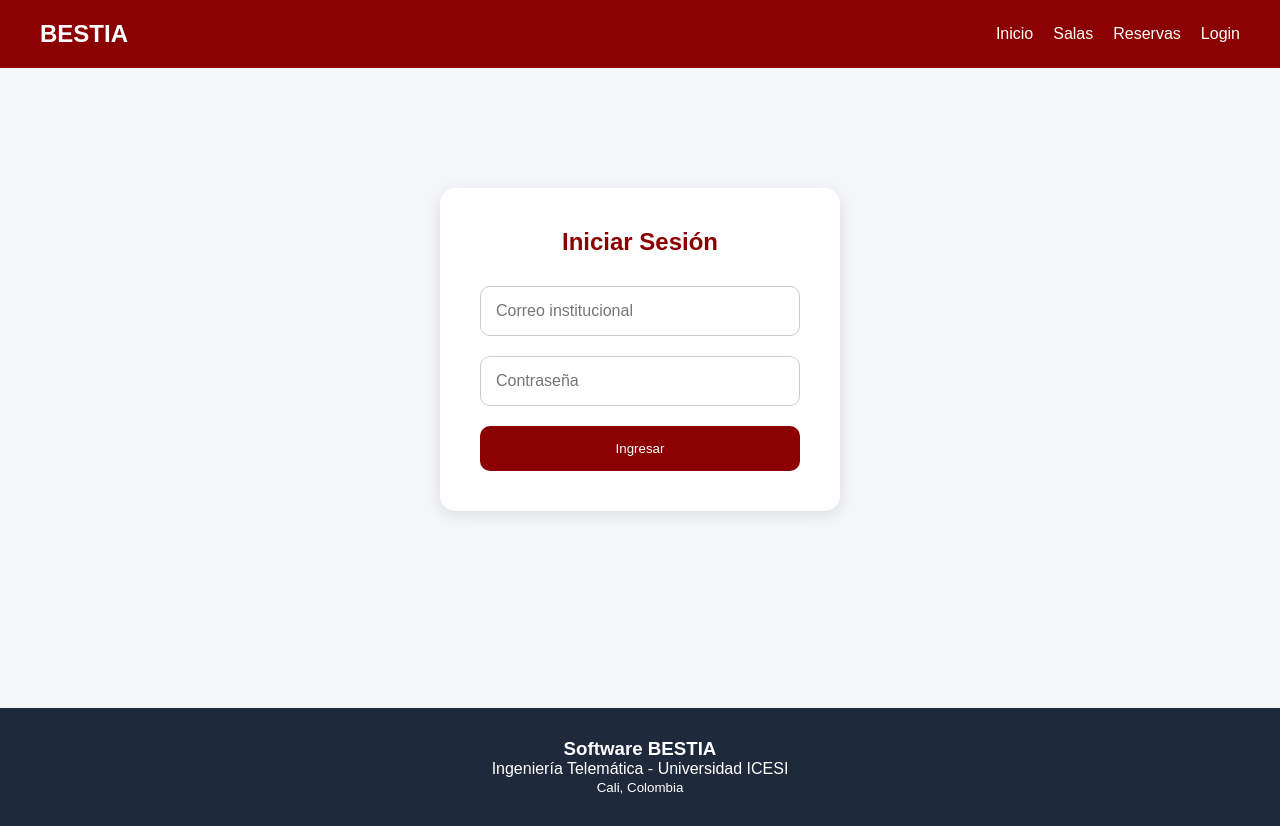
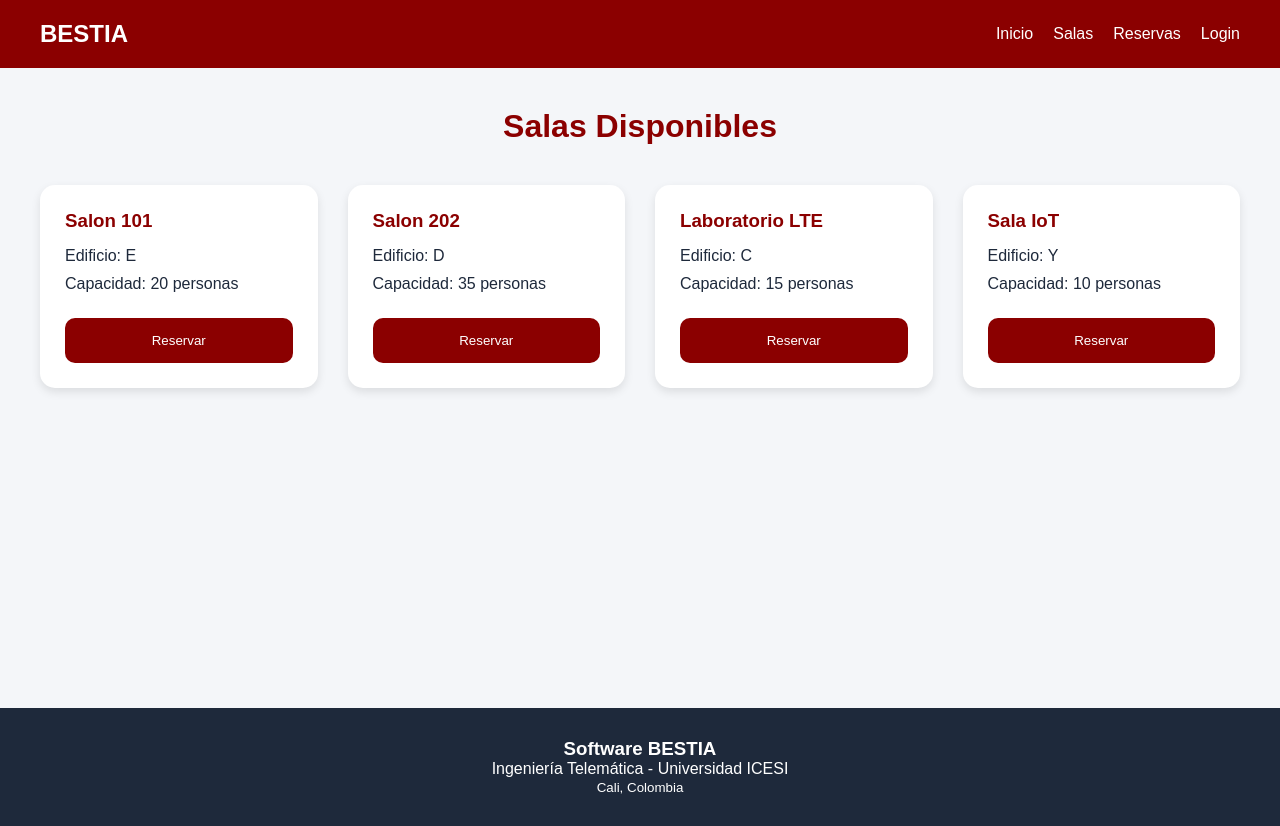
Before and after one commit to St4lin-39/Frontend-BESTIA, a React (Vite) app in the folder frontend-bestias/: page / in a window 1280 px wide. Built offline with nearby package versions, Linux system fonts and the light colour scheme.

Commit message:
New views

```diff
--- a/frontend-bestias/src/App.css
+++ b/frontend-bestias/src/App.css
@@ -140,3 +140,53 @@ body{
 
     font-size: 1rem;
 }
+
+/* TITULOS */
+
+.page-title{
+    text-align: center;
+    margin-bottom: 40px;
+    color: #8b0000;
+}
+
+/* SALAS */
+
+.salas-container{
+
+    display: grid;
+
+    grid-template-columns: repeat(auto-fit, minmax(250px, 1fr));
+
+    gap: 30px;
+}
+
+.sala-card{
+
+    background-color: white;
+
+    padding: 25px;
+
+    border-radius: 15px;
+
+    box-shadow: 0px 4px 10px rgba(0,0,0,0.1);
+
+    transition: 0.3s;
+}
+
+.sala-card:hover{
+    transform: translateY(-5px);
+}
+
+.sala-card h3{
+    color: #8b0000;
+    margin-bottom: 15px;
+}
+
+.sala-card p{
+    margin-bottom: 10px;
+}
+
+.sala-card button{
+    margin-top: 15px;
+    width: 100%;
+}
--- a/frontend-bestias/src/App.jsx
+++ b/frontend-bestias/src/App.jsx
@@ -1,8 +1,8 @@
-import {Login} from "./pages/Login"
+import {Reservas} from "./pages/Reservas"
 function App() {
   return (
     <>
-      <Login />
+      <Reservas />
     </>
   )
 }
--- a/frontend-bestias/src/components/SalaCard.jsx
+++ b/frontend-bestias/src/components/SalaCard.jsx
@@ -0,0 +1,23 @@
+export function SalaCard({ sala }) {
+
+    return (
+
+        <div className="sala-card">
+
+            <h3>{sala.nombre}</h3>
+
+            <p>
+                Edificio: {sala.edificio}
+            </p>
+
+            <p>
+                Capacidad: {sala.capacidad} personas
+            </p>
+
+            <button className="primary-button">
+                Reservar
+            </button>
+
+        </div>
+    )
+}
--- a/frontend-bestias/src/components/SalasList.jsx
+++ b/frontend-bestias/src/components/SalasList.jsx
@@ -0,0 +1,23 @@
+import {salas} from "../data/salas"
+import {SalaCard} from "./SalaCard"
+
+export function SalasList() {
+
+    return (
+
+        <div className="salas-container">
+
+            {
+                salas.map((sala) => (
+
+                    <SalaCard
+                        key={sala.id}
+                        sala={sala}
+                    />
+
+                ))
+            }
+
+        </div>
+    )
+}
--- a/frontend-bestias/src/data/Salas.js
+++ b/frontend-bestias/src/data/Salas.js
@@ -0,0 +1,31 @@
+export const salas = [
+
+    {
+        id: 1,
+        nombre: "Salon 101",
+        edificio: "E",
+        capacidad: 20
+    },
+
+    {
+        id: 2,
+        nombre: "Salon 202",
+        edificio: "D",
+        capacidad: 35
+    },
+
+    {
+        id: 3,
+        nombre: "Laboratorio LTE",
+        edificio: "C",
+        capacidad: 15
+    },
+
+    {
+        id: 4,
+        nombre: "Sala IoT",
+        edificio: "Y",
+        capacidad: 10
+    }
+
+]
--- a/frontend-bestias/src/pages/Reservas.jsx
+++ b/frontend-bestias/src/pages/Reservas.jsx
@@ -0,0 +1,18 @@
+import {Layout} from "../components/Layout"
+import {SalasList} from "../components/SalasList"
+
+export function Reservas() {
+
+    return (
+
+        <Layout>
+
+            <h1 className="page-title">
+                Salas Disponibles
+            </h1>
+
+            <SalasList />
+
+        </Layout>
+    )
+}
```
